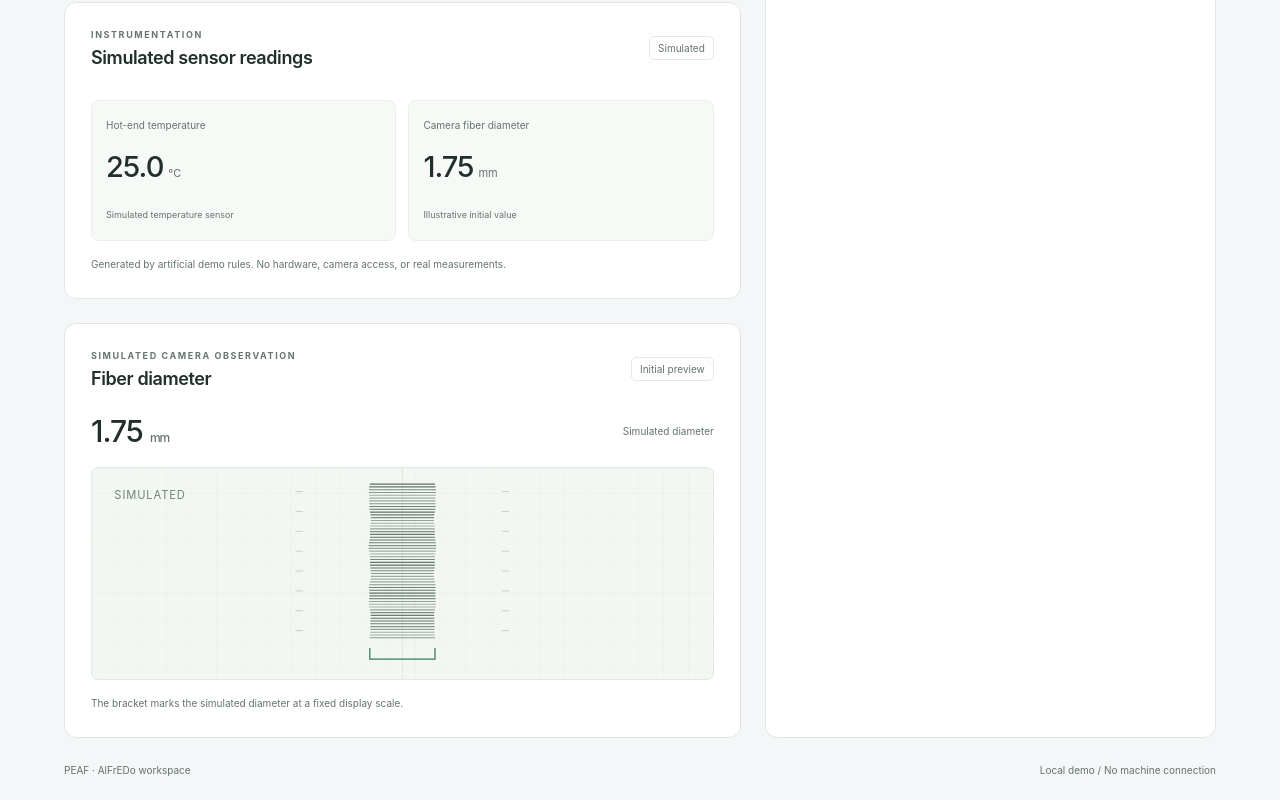
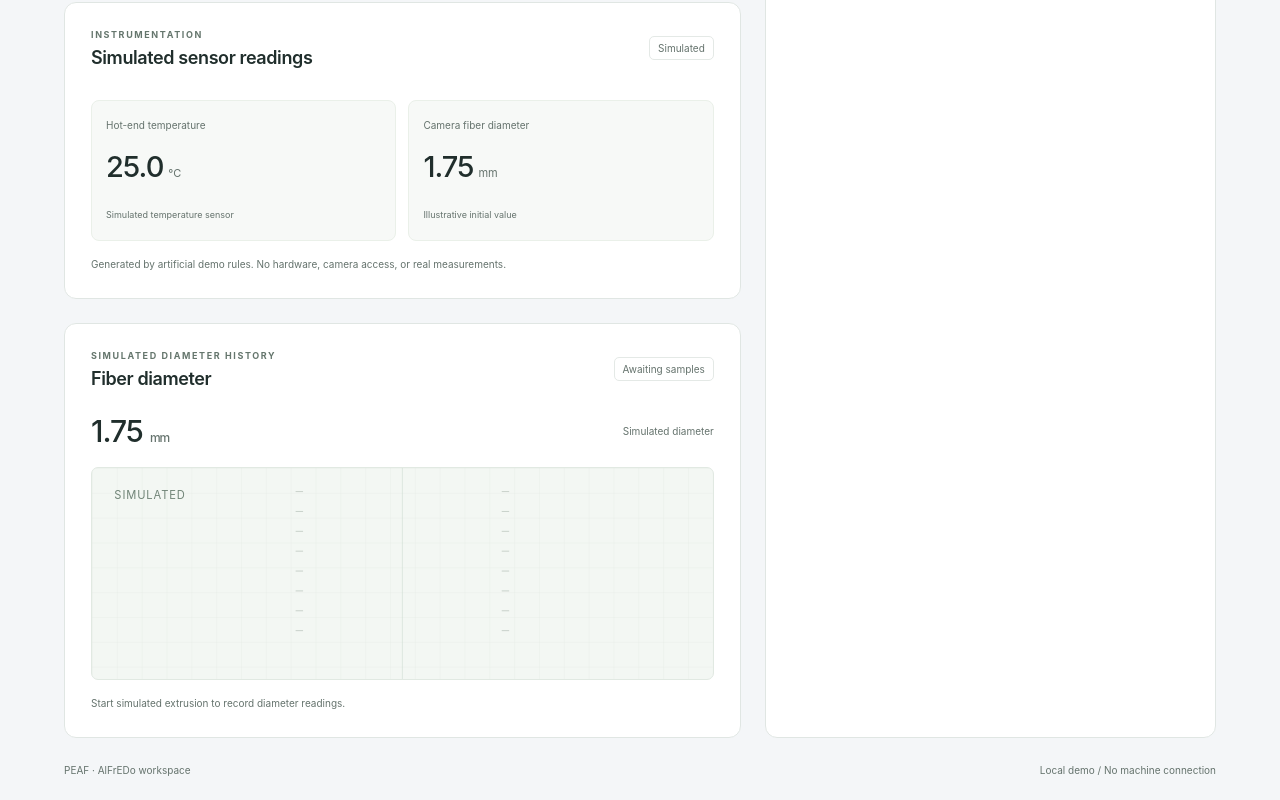
Before and after one commit to FerConsN/PEAF-Dashboard-Mockup, a React (Vite) app: page / in a window 1280 px wide. Shown: the part 1399-2199 px from the top of the page. Built offline with nearby package versions, Linux system fonts and the light colour scheme.

Commit message:
Show recorded diameters as a rolling stack of lines

```diff
--- a/src/components/DiameterMonitor.jsx
+++ b/src/components/DiameterMonitor.jsx
@@ -1,14 +1,12 @@
 import { useId } from 'react'
 import Panel from './Panel.jsx'
+import { MAX_SAMPLES, TICK_MS } from '../simulation/engine.js'
 
 const center = 250
 const pixelsPerMm = 30
 const scanRows = [19, 35, 51, 67, 83, 99, 115, 131]
-const fiberProfile = Array.from({ length: 56 }, (_, index) => ({
-  y: 13 + index * 2.25,
-  factor: 1 + 0.025 * Math.sin(index * 0.35) + 0.012 * Math.sin(index * 0.91),
-  opacity: 0.72 + 0.22 * Math.cos(index * 0.65),
-}))
+const latestRow = 137
+const rowSpacing = (latestRow - 12) / (MAX_SAMPLES - 1)
 
 export default function DiameterMonitor({ diameter, samples, extruding }) {
   const gridId = useId()
@@ -16,15 +14,16 @@ export default function DiameterMonitor({ diameter, samples, extruding }) {
   const left = center - nominalWidth / 2
   const right = center + nominalWidth / 2
   const reading = diameter.toFixed(2)
-  const frameStatus = samples.length === 0 ? 'Initial preview' : extruding ? 'Sampling' : 'Held frame'
+  const hasSamples = samples.length > 0
+  const frameStatus = !hasSamples ? 'Awaiting samples' : extruding ? 'Sampling' : 'History held'
 
   return (
-    <Panel id="diameter-title" eyebrow="Simulated camera observation" title="Fiber diameter" badge={frameStatus}>
+    <Panel id="diameter-title" eyebrow="Simulated diameter history" title="Fiber diameter" badge={frameStatus}>
       <div className="diameter-summary">
         <div className="diameter-value">{reading} <span>mm</span></div>
         <p>Simulated diameter</p>
       </div>
-      <svg className="camera-frame diameter-observation" viewBox="0 0 500 170" role="img" aria-label={`${frameStatus}. Simulated fiber diameter ${reading} millimeters. The bracket marks the diameter at a fixed display scale.`}>
+      <svg className="camera-frame diameter-observation" viewBox="0 0 500 170" role="img" aria-label={`${frameStatus}. Simulated fiber diameter ${reading} millimeters. ${samples.length} recorded samples, newest at the bottom.`}>
         <defs>
           <pattern id={gridId} width="20" height="20" patternUnits="userSpaceOnUse">
             <path className="diameter-grid" d="M20 0H0V20" />
@@ -35,19 +34,23 @@ export default function DiameterMonitor({ diameter, samples, extruding }) {
         {scanRows.map((y) => (
           <path key={y} className="diameter-scan-tick" d={`M164 ${y}h6M330 ${y}h6`} />
         ))}
-        {fiberProfile.map(({ y, factor, opacity }) => {
-          const segmentWidth = nominalWidth * factor
+        {samples.map((sample, index) => {
+          const halfWidth = sample.diameter * pixelsPerMm / 2
+          const y = latestRow - (samples.length - 1 - index) * rowSpacing
           return (
-            <line key={y} className="diameter-fiber-stroke"
-              x1={center - segmentWidth / 2} x2={center + segmentWidth / 2}
-              y1={y} y2={y} opacity={opacity}
+            <line key={sample.time} className="diameter-fiber-stroke"
+              x1={center - halfWidth} x2={center + halfWidth}
+              y1={y} y2={y}
             />
           )
         })}
-        <path className="diameter-measurement" d={`M${left} 145v9H${right}v-9`} />
+        {hasSamples && <path className="diameter-measurement" d={`M${left} 145v9H${right}v-9`} />}
         <text className="camera-overlay-label" x="18" y="25">SIMULATED</text>
+        {hasSamples && <text className="camera-overlay-label" x="350" y={latestRow + 3}>NEWEST SAMPLE</text>}
       </svg>
-      <p className="help-text">The bracket marks the simulated diameter at a fixed display scale.</p>
+      <p className="help-text">{hasSamples
+        ? `One line per simulated reading (${TICK_MS / 1000} s during extrusion). The bracket marks the latest diameter.`
+        : 'Start simulated extrusion to record diameter readings.'}</p>
     </Panel>
   )
 }
```
